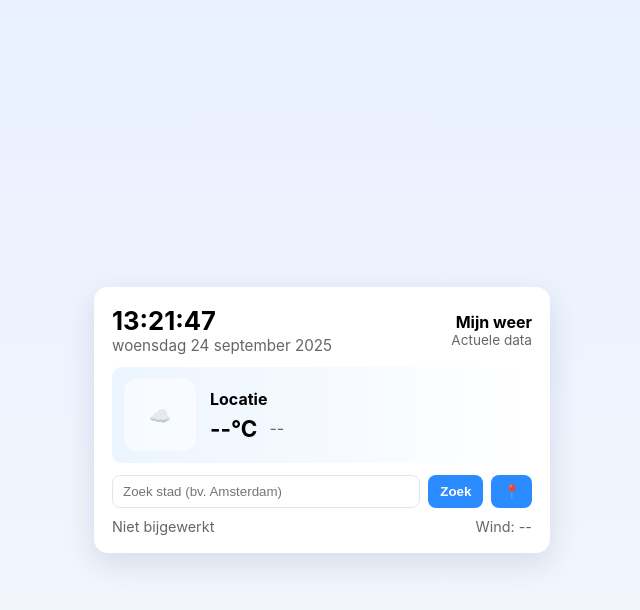
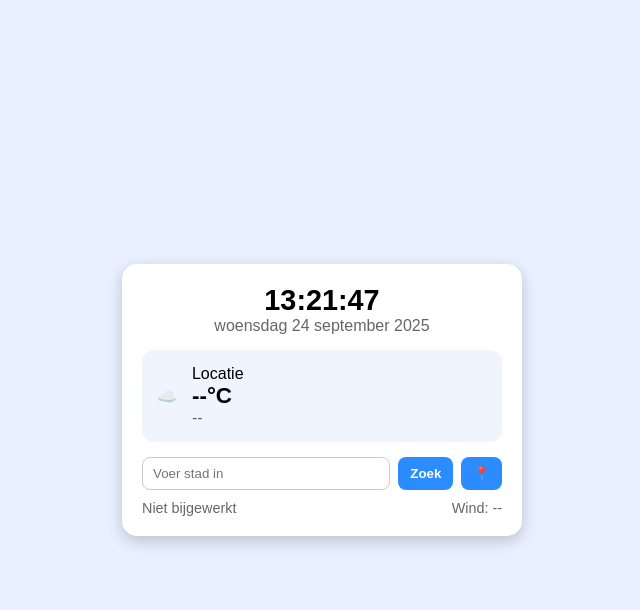
Before and after one commit to Vesile4/PWA, a plain HTML site: page index.html in a window 1280 px wide. Both pictures are taken after a click on the button "Zoek". Shown: the whole page, without its empty margins (318-958 px from the left). Drawn offline with Linux system fonts and the light colour scheme.

Commit message:
Update index.html

```diff
--- a/index.html
+++ b/index.html
@@ -1,143 +1,121 @@
 <!DOCTYPE html>
 <html lang="nl">
 <head>
-  <meta charset="utf-8" />
-  <meta name="viewport" content="width=device-width,initial-scale=1" />
-  <title>Weer • Tijd • Datum</title>
+  <meta charset="UTF-8">
+  <meta name="viewport" content="width=device-width, initial-scale=1.0">
+  <title>Weer, Tijd en Datum</title>
   <style>
-    :root{
-      --bg: #f5f7fb;
-      --card: #ffffff;
-      --accent: #2b8cff;
-      --muted: #666;
+    body {
+      font-family: Arial, sans-serif;
+      display: flex;
+      justify-content: center;
+      align-items: center;
+      min-height: 100vh;
+      margin: 0;
+      background: #e9f0ff;
     }
-    body{
-      margin:0;
-      font-family: Inter, Arial, Helvetica, sans-serif;
-      background: linear-gradient(180deg, #e9f0ff 0%, var(--bg) 100%);
-      display:flex;
-      align-items:center;
-      justify-content:center;
-      min-height:100vh;
-      padding:20px;
+    .container {
+      background: #fff;
+      border-radius: 15px;
+      padding: 20px;
+      box-shadow: 0 5px 15px rgba(0,0,0,0.2);
+      width: 360px;
+      max-width: 90%;
     }
-    .container{
-      width: 420px;
-      background:var(--card);
-      border-radius:14px;
-      box-shadow:0 10px 30px rgba(20,40,80,0.12);
-      padding:18px;
+    .datetime {
+      text-align: center;
+      margin-bottom: 15px;
     }
-    .header{
-      display:flex;
-      justify-content:space-between;
-      align-items:center;
-      gap:12px;
-      margin-bottom:12px;
+    #time {
+      font-size: 1.8rem;
+      font-weight: bold;
     }
-    .datetime{
-      display:flex;
-      flex-direction:column;
+    #date {
+      color: #666;
     }
-    .time{
-      font-size:1.6rem;
-      font-weight:700;
+    .weather-card {
+      display: flex;
+      align-items: center;
+      gap: 15px;
+      background: #f0f4ff;
+      padding: 15px;
+      border-radius: 12px;
+      margin-bottom: 15px;
     }
-    .date{
-      color:var(--muted);
-      font-size:0.95rem;
+    #weatherIcon img {
+      width: 60px;
+      height: 60px;
     }
-    .weather-card{
-      display:flex;
-      gap:14px;
-      align-items:center;
-      padding:12px;
-      border-radius:10px;
-      background: linear-gradient(90deg, rgba(43,140,255,0.09), rgba(255,255,255,0));
+    .weather-info {
+      flex: 1;
     }
-    .weather-icon{
-      width:72px;
-      height:72px;
-      display:flex;
-      align-items:center;
-      justify-content:center;
-      font-size:1.1rem;
-      border-radius:12px;
-      background:rgba(255,255,255,0.6);
+    .weather-info .temp {
+      font-size: 1.4rem;
+      font-weight: bold;
     }
-    .weather-info{ flex:1; }
-    .temp{
-      font-size:1.4rem;
-      font-weight:700;
-    }
-    .desc{
-      color:var(--muted);
+    .weather-info .desc {
+      color: #666;
       text-transform: capitalize;
     }
-    .controls{
-      display:flex;
-      gap:8px;
-      margin-top:12px;
+    .controls {
+      display: flex;
+      gap: 8px;
+      margin-bottom: 10px;
     }
-    input[type="text"]{
-      flex:1;
-      padding:8px 10px;
-      border-radius:8px;
-      border:1px solid #e0e6f0;
-      outline:none;
+    input[type="text"] {
+      flex: 1;
+      padding: 8px 10px;
+      border-radius: 8px;
+      border: 1px solid #ccc;
+      outline: none;
     }
-    button{
-      padding:9px 12px;
-      border-radius:8px;
-      border:none;
-      background:var(--accent);
-      color:white;
-      cursor:pointer;
-      font-weight:600;
+    button {
+      padding: 8px 12px;
+      border-radius: 8px;
+      border: none;
+      background: #2b8cff;
+      color: white;
+      cursor: pointer;
+      font-weight: bold;
     }
-    .meta{
-      margin-top:10px;
-      color:var(--muted);
-      font-size:0.9rem;
-      display:flex;
-      gap:10px;
-      align-items:center;
-      justify-content:space-between;
+    button:hover {
+      background: #1f6ed8;
     }
-    @media (max-width:480px){
-      .container{ width:100%; padding:14px; }
-      .weather-icon{ width:60px; height:60px; }
+    .meta {
+      display: flex;
+      justify-content: space-between;
+      font-size: 0.9rem;
+      color: #666;
+    }
+    .error {
+      color: red;
+      text-align: center;
+      margin-bottom: 10px;
     }
   </style>
 </head>
 <body>
   <div class="container">
-    <div class="header">
     <div class="datetime">
-        <div id="time" class="time">--:--:--</div>
-        <div id="date" class="date">Loading...</div>
-      </div>
-      <div style="text-align:right">
-        <div style="font-weight:700">Mijn weer</div>
-        <div style="color:var(--muted); font-size:0.85rem">Actuele data</div>
-      </div>
+      <div id="time">--:--:--</div>
+      <div id="date">Laden...</div>
     </div>
 
-    <div class="weather-card" id="weatherCard">
-      <div class="weather-icon" id="weatherIcon">☁️</div>
+    <div class="weather-card">
+      <div id="weatherIcon">☁️</div>
       <div class="weather-info">
-        <div id="location" style="font-weight:700">Locatie</div>
-        <div style="display:flex; gap:12px; align-items:center; margin-top:6px;">
+        <div id="location">Locatie</div>
         <div class="temp" id="temp">--°C</div>
         <div class="desc" id="desc">--</div>
       </div>
     </div>
-    </div>
+
+    <div class="error" id="errorMsg"></div>
 
     <div class="controls">
-      <input type="text" id="cityInput" placeholder="Zoek stad (bv. Amsterdam)" />
+      <input type="text" id="cityInput" placeholder="Voer stad in">
       <button id="searchBtn">Zoek</button>
-      <button id="locBtn" title="Gebruik mijn locatie (browser)">📍</button>
+      <button id="locBtn" title="Gebruik mijn locatie">📍</button>
     </div>
 
     <div class="meta">
@@ -147,8 +125,7 @@
   </div>
 
   <script>
-    // --- CONFIGUREER HIER JE API KEY ---
-    const API_KEY = '50dc6a131a56d1bc3713827427110094'; // vervang door je eigen OpenWeatherMap API key
+    const API_KEY = '50dc6a131a56d1bc3713827427110094';
 
     // DOM elementen
     const timeEl = document.getElementById('time');
@@ -159,111 +136,102 @@
     const weatherIconEl = document.getElementById('weatherIcon');
     const lastEl = document.getElementById('lastUpdated');
     const windEl = document.getElementById('wind');
+    const errorEl = document.getElementById('errorMsg');
+    const cityInput = document.getElementById('cityInput');
 
-    // Live klok + datum (update elke seconde)
+    // Klok en datum
     function updateClock(){
       const now = new Date();
-      const hh = String(now.getHours()).padStart(2,'0');
-      const mm = String(now.getMinutes()).padStart(2,'0');
-      const ss = String(now.getSeconds()).padStart(2,'0');
-      timeEl.textContent = `${hh}:${mm}:${ss}`;
-
-      const options = { weekday:'long', year:'numeric', month:'long', day:'numeric' };
-      dateEl.textContent = now.toLocaleDateString('nl-NL', options);
+      timeEl.textContent = now.toLocaleTimeString('nl-NL');
+      dateEl.textContent = now.toLocaleDateString('nl-NL', {weekday:'long', year:'numeric', month:'long', day:'numeric'});
     }
     setInterval(updateClock, 1000);
     updateClock();
 
-    // Helper: toon data
+    // Weer tonen
     function showWeather(data){
       if(!data) return;
-      const c = Math.round(data.main.temp);
-      tempEl.textContent = `${c}°C`;
-      descEl.textContent = data.weather && data.weather[0] ? data.weather[0].description : '';
-      locationEl.textContent = `${data.name}${data.sys && data.sys.country ? ', ' + data.sys.country : ''}`;
-      windEl.textContent = `Wind: ${data.wind?.speed ?? '--'} m/s`;
+      errorEl.textContent = '';
+      const tempC = Math.round(data.main.temp);
+      tempEl.textContent = `${tempC}°C`;
+      descEl.textContent = data.weather[0].description;
+      locationEl.textContent = `${data.name}, ${data.sys.country}`;
+      windEl.textContent = `Wind: ${data.wind.speed} m/s`;
       lastEl.textContent = `Bijgewerkt: ${new Date().toLocaleTimeString('nl-NL')}`;
-
-      // icon via OpenWeatherMap (gebruik icon code)
-      const iconCode = data.weather && data.weather[0] ? data.weather[0].icon : null;
-      if(iconCode){
-        // icon URL (2x)
-        const iconUrl = `https://openweathermap.org/img/wn/${iconCode}@2x.png`;
-        weatherIconEl.innerHTML = `<img src="${iconUrl}" alt="${data.weather[0].description}" style="width:72px;height:72px">`;
-      } else {
-        weatherIconEl.textContent = '—';
-      }
+      const icon = data.weather[0].icon;
+      weatherIconEl.innerHTML = `<img src="https://openweathermap.org/img/wn/${icon}@2x.png" alt="${data.weather[0].description}">`;
     }
 
-    // Fetch weather by coordinates
-    async function fetchWeatherByCoords(lat, lon){
-      try{
-        const url = `https://api.openweathermap.org/data/2.5/weather?lat=${lat}&lon=${lon}&units=metric&lang=nl&appid=${API_KEY}`;
-        const res = await fetch(url);
-        if(!res.ok) throw new Error('Geen data');
-        const data = await res.json();
-        showWeather(data);
-      } catch(err){
-        console.error(err);
-        locationEl.textContent = 'Weer niet beschikbaar';
-        descEl.textContent = '';
-        tempEl.textContent = '--°C';
-        lastEl.textContent = 'Fout bij ophalen weer';
-      }
-    }
-
-    // Fetch weather by city name (query)
+    // Fetch via stad
     async function fetchWeatherByCity(city){
       if(!city) return;
       try{
         const url = `https://api.openweathermap.org/data/2.5/weather?q=${encodeURIComponent(city)}&units=metric&lang=nl&appid=${API_KEY}`;
         const res = await fetch(url);
-        if(!res.ok) throw new Error('Stad niet gevonden');
+        if(!res.ok){
+          if(res.status === 404){
+            errorEl.textContent = 'Stad niet gevonden! Controleer spelling of voeg landcode toe (bv. Amsterdam,nl)';
+          } else if(res.status === 401){
+            errorEl.textContent = 'Ongeldige API key!';
+          } else {
+            errorEl.textContent = 'Fout bij ophalen weer.';
+          }
+          return;
+        }
         const data = await res.json();
         showWeather(data);
       } catch(err){
+        errorEl.textContent = 'Er is een fout opgetreden bij het ophalen van het weer.';
         console.error(err);
-        locationEl.textContent = 'Stad niet gevonden';
-        descEl.textContent = '';
-        tempEl.textContent = '--°C';
-        lastEl.textContent = 'Fout bij zoeken stad';
       }
     }
 
-    // Gebruik browser geolocation als mogelijk
-    document.getElementById('locBtn').addEventListener('click', () => {
-      if(!navigator.geolocation){
-        alert('Geolocatie niet ondersteund door je browser');
-        return;
+    // Fetch via locatie
+    function fetchWeatherByCoords(lat, lon){
+      const url = `https://api.openweathermap.org/data/2.5/weather?lat=${lat}&lon=${lon}&units=metric&lang=nl&appid=${API_KEY}`;
+      fetch(url)
+        .then(res => {
+          if(!res.ok) throw new Error('Geen data');
+          return res.json();
+        })
+        .then(data => showWeather(data))
+        .catch(err => {
+          errorEl.textContent = 'Kon locatieweer niet ophalen.';
+          console.error(err);
+        });
     }
-      navigator.geolocation.getCurrentPosition(pos => {
-        fetchWeatherByCoords(pos.coords.latitude, pos.coords.longitude);
-      }, err => {
-        alert('Locatie geweigerd of niet beschikbaar');
-      });
-    });
 
-    // Zoek knop
+    // Event listeners
     document.getElementById('searchBtn').addEventListener('click', () => {
-      const city = document.getElementById('cityInput').value.trim();
+      const city = cityInput.value.trim();
       if(city) fetchWeatherByCity(city);
     });
 
-    // Enter op invoerveld moet ook zoeken
-    document.getElementById('cityInput').addEventListener('keydown', (e) => {
+    cityInput.addEventListener('keydown', (e) => {
       if(e.key === 'Enter') document.getElementById('searchBtn').click();
     });
 
-    // Default: probeer locatie automatisch (stil proberen)
+    document.getElementById('locBtn').addEventListener('click', () => {
       if(navigator.geolocation){
         navigator.geolocation.getCurrentPosition(pos => {
           fetchWeatherByCoords(pos.coords.latitude, pos.coords.longitude);
         }, () => {
-        // als gebruiker weigert, laad standaard stad
-        fetchWeatherByCity('Amsterdam');
+          errorEl.textContent = 'Locatie geweigerd of niet beschikbaar.';
         });
       } else {
-      fetchWeatherByCity('Amsterdam');
+        errorEl.textContent = 'Geolocatie niet ondersteund.';
+      }
+    });
+
+    // Default: probeer browser-locatie, anders Amsterdam
+    if(navigator.geolocation){
+      navigator.geolocation.getCurrentPosition(pos => {
+        fetchWeatherByCoords(pos.coords.latitude, pos.coords.longitude);
+      }, () => {
+        fetchWeatherByCity('Amsterdam,nl');
+      });
+    } else {
+      fetchWeatherByCity('Amsterdam,nl');
     }
   </script>
 </body>
```
Lines whose indentation alone changed are shown as unchanged.
